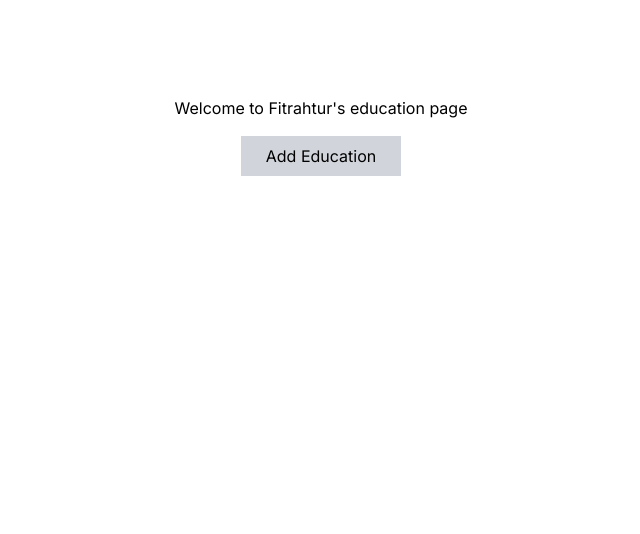
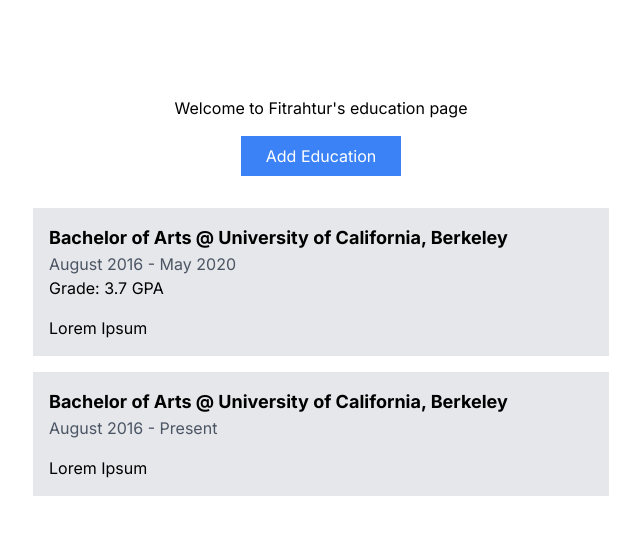
Before and after one commit to vyonizr/tt-se, a Next.js app: page / in a window 1280 px wide. Shown: the top 534 px of the page, without its empty margins (319-959 px from the left). Built offline with nearby package versions, Linux system fonts and the light colour scheme.

Commit message:
implement EducationCard to EducationList

```diff
--- a/src/components/EducationList.tsx
+++ b/src/components/EducationList.tsx
@@ -3,13 +3,15 @@ import { useRecoilValue } from 'recoil'
 // import Modal from 'react-modal'
 import { Dialog } from '@headlessui/react'
 
-import { nameState } from '../recoil/atoms/UserAtom'
+import { nameState, educationState } from '../recoil/atoms/UserAtom'
 import Button from './Button'
 import NewEducationForm from './NewEducationForm'
+import EducationCard from './EducationCard'
 
 export default function InsertName() {
   const [isModalOpen, setIsModalOpen] = useState(false)
   const nameAtom = useRecoilValue(nameState)
+  const educations = useRecoilValue(educationState)
 
   const handleAddEducation = () => {
     setIsModalOpen(true)
@@ -22,12 +24,16 @@ export default function InsertName() {
   return (
     <>
       <p>{`Welcome to ${nameAtom}'s education page`}</p>
-      <Button onClick={handleAddEducation}>Add Education</Button>
-      <Dialog open={isModalOpen} onClose={closeModal} className="relative z-50">
-        <div className="fixed inset-0 bg-black/30" aria-hidden="true" />
-        <div className="fixed inset-0 flex items-center justify-center">
-          <Dialog.Panel className="w-1/2 h-5/6 rounded bg-white p-8 overflow-y-scroll">
-            <Dialog.Title className='text-2xl font-bold'>Add Education</Dialog.Title>
+      <Button primary onClick={handleAddEducation}>
+        Add Education
+      </Button>
+      <Dialog open={isModalOpen} onClose={closeModal} className='relative z-50'>
+        <div className='fixed inset-0 bg-black/30' aria-hidden='true' />
+        <div className='fixed inset-0 flex items-center justify-center'>
+          <Dialog.Panel className='w-1/2 h-5/6 rounded bg-white p-8 overflow-y-scroll'>
+            <Dialog.Title className='text-2xl font-bold'>
+              Add Education
+            </Dialog.Title>
             <NewEducationForm />
             <div className='flex justify-end gap-x-4'>
               <Button>Cancel</Button>
@@ -36,6 +42,11 @@ export default function InsertName() {
           </Dialog.Panel>
         </div>
       </Dialog>
+      <ul className='mt-8 flex flex-col gap-y-4'>
+        {educations.map((education) => (
+          <EducationCard key={education.id} education={education} />
+        ))}
+      </ul>
     </>
   )
 }
--- a/src/dummy.ts
+++ b/src/dummy.ts
@@ -9,4 +9,14 @@ export const DUMMY_EDUCATIONS = [
     grade: '3.7 GPA',
     description: 'Lorem Ipsum',
   },
+  {
+    id: 2,
+    school: 'University of California, Berkeley',
+    degree: 'Bachelor of Arts',
+    field: 'Computer Science',
+    start: 'August 2016',
+    end: '',
+    grade: '',
+    description: 'Lorem Ipsum',
+  },
 ]
--- a/src/recoil/atoms/UserAtom.tsx
+++ b/src/recoil/atoms/UserAtom.tsx
@@ -1,6 +1,7 @@
 import { atom } from 'recoil'
 
 import { DUMMY_EDUCATIONS } from '../../dummy'
+import { IEducation } from '../../types'
 
 const DUMMY_NAME = 'Fitrahtur'
 
@@ -12,6 +13,6 @@ export const nameState = atom({
 
 export const educationState = atom({
   key: 'educationState',
-  default: DUMMY_EDUCATIONS,
+  default: DUMMY_EDUCATIONS as IEducation[],
   // default: [],
 })
```
